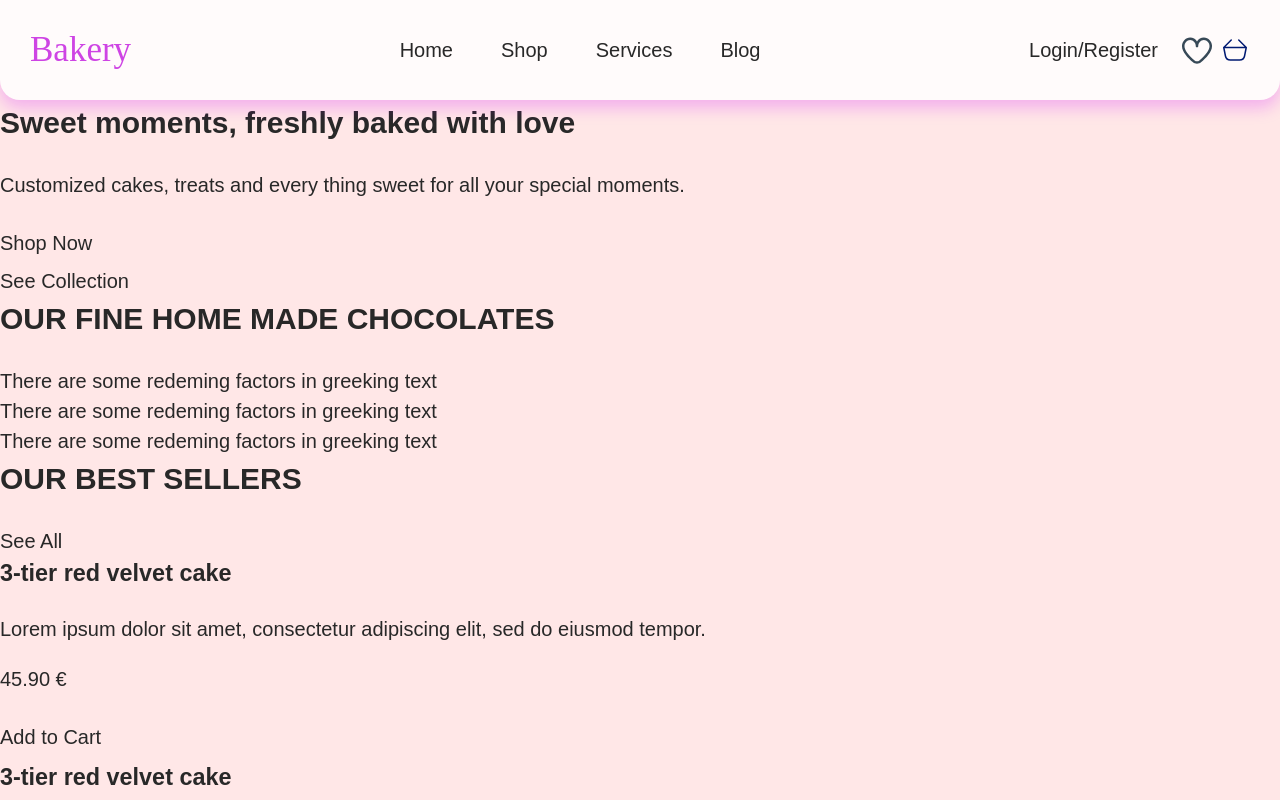
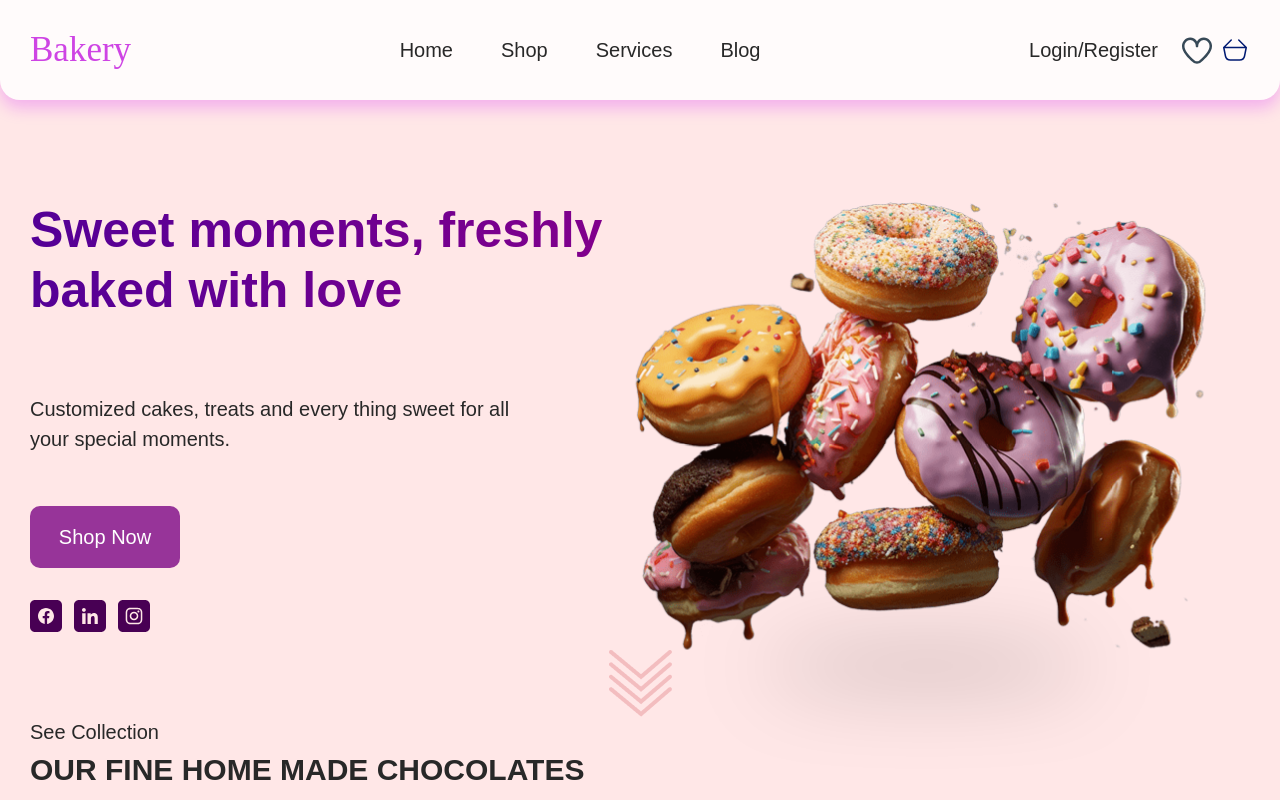
Before and after one commit to KsanaSal/bakery, a plain HTML site: page index.html in a window 1280 px wide. Shown: the top 800 px of the page. Drawn offline with Linux system fonts and the light colour scheme.

Commit message:
added styles and information in hero section

```diff
--- a/index.html
+++ b/index.html
@@ -30,15 +30,59 @@
             </nav>
         </header>
         <main>
-            <section>
-                <h1>Sweet moments, freshly baked with love</h1>
-                <p>
-                    Customized cakes, treats and every thing sweet for all your
-                    special moments.
-                </p>
-                <button>Shop Now</button>
+            <section class="section container hero">
+                <div class="hero-content">
+                    <div class="hero-text">
+                        <h1 class="hero-title gradient-text">
+                            Sweet moments, freshly baked with love
+                        </h1>
+                        <p class="hero-description">
+                            Customized cakes, treats and every thing sweet for
+                            all your special moments.
+                        </p>
+                        <button class="hero-button">Shop Now</button>
+                        <ul class="hero-social">
+                            <li>
+                                <a href="#">
+                                    <svg class="hero-social_icon">
+                                        <use
+                                            href="./images/svg/icons.svg#icon-facebook"
+                                        ></use>
+                                    </svg>
+                                </a>
+                            </li>
+                            <li>
+                                <a href="#">
+                                    <svg class="hero-social_icon">
+                                        <use
+                                            href="./images/svg/icons.svg#icon-linkedin"
+                                        ></use>
+                                    </svg>
+                                </a>
+                            </li>
+                            <li>
+                                <a href="#">
+                                    <svg class="hero-social_icon">
+                                        <use
+                                            href="./images/svg/icons.svg#icon-instagram"
+                                        ></use>
+                                    </svg>
+                                </a>
+                            </li>
+                        </ul>
+                    </div>
+                    <div class="hero-donuts">
+                        <img
+                            class="hero-donuts_img"
+                            src="./images/hero/donuts.png"
+                            alt="Donuts"
+                        />
+                        <span class="hero-donuts_ellipse"></span>
+                    </div>
+                </div>
+                <img src="./images/hero/arrows.png" alt="Arrows" />
             </section>
-            <section>
+            <section class="section container">
                 <span>See Collection</span>
                 <h2>OUR FINE HOME MADE CHOCOLATES</h2>
                 <ul>
@@ -47,7 +91,7 @@
                     <li>There are some redeming factors in greeking text</li>
                 </ul>
             </section>
-            <section>
+            <section class="section container">
                 <h2>OUR BEST SELLERS</h2>
                 <span>See All</span>
                 <ul>
@@ -80,7 +124,7 @@
                     </li>
                 </ul>
             </section>
-            <section>
+            <section class="section container">
                 <h2>OUR NEW ARTICLES</h2>
                 <ul>
                     <li>
@@ -97,7 +141,7 @@
                     </li>
                 </ul>
             </section>
-            <section>
+            <section class="section container">
                 <h2>OUR STORES</h2>
                 <ul>
                     <li>
@@ -123,7 +167,7 @@
                 </ul>
             </section>
         </main>
-        <footer>
+        <footer class="section container">
             <a>Bakery</a>
             <p>
                 Lorem ipsum dolor sit amet, consectetur adipiscing elit, sed do
--- a/styles.css
+++ b/styles.css
@@ -103,6 +103,22 @@ button {
     text-align: inherit;
 }
 
+.section {
+    padding: 80px 0;
+}
+
+.container {
+    padding: 0 30px;
+    max-width: 1312px;
+    margin: 0 auto;
+}
+
+.gradient-text {
+    background: var(--color-liner);
+    -webkit-background-clip: text;
+    -webkit-text-fill-color: transparent;
+}
+
 /* Header styles */
 .header {
     padding: 0 30px;
@@ -138,3 +154,70 @@ button {
     display: flex;
     gap: 8px;
 }
+
+/* Hero styles */
+.hero {
+    margin-top: 90px;
+    display: flex;
+    align-items: center;
+    flex-direction: column;
+}
+.hero-content {
+    display: flex;
+    align-items: center;
+    justify-content: space-between;
+}
+.hero-text {
+    display: flex;
+    flex-direction: column;
+    gap: 32px;
+    max-width: 574px;
+}
+.hero-title {
+    font-weight: 700;
+    font-size: 50px;
+    line-height: 1.2;
+}
+.hero-description {
+    max-width: 500px;
+}
+.hero-button {
+    padding: 16px 12px;
+    background: var(--color-brand-medium);
+    border-radius: 10px;
+    color: var(--color-light);
+    font-weight: 500;
+    max-width: 150px;
+    text-align: center;
+}
+.hero-social {
+    display: flex;
+    gap: 12px;
+}
+.hero-social_icon {
+    display: inline-block;
+    width: 32px;
+    height: 32px;
+    fill: var(--color-brand-dark);
+}
+.hero-donuts {
+    position: relative;
+}
+.hero-donuts_img {
+    position: relative;
+    z-index: 1;
+    width: 730px;
+    height: 460px;
+}
+.hero-donuts_ellipse {
+    position: absolute;
+    left: 50%;
+    bottom: -32px;
+    transform: translateX(-50%);
+    width: 330px;
+    height: 32px;
+    background-color: rgba(0, 0, 0, 0.26);
+    border-radius: 50%;
+    z-index: -1;
+    filter: blur(40.4px);
+}
```
Also changed, not shown: images/hero/arrows.png (added), images/hero/donuts.png (added), images/svg/icons.svg (added).
